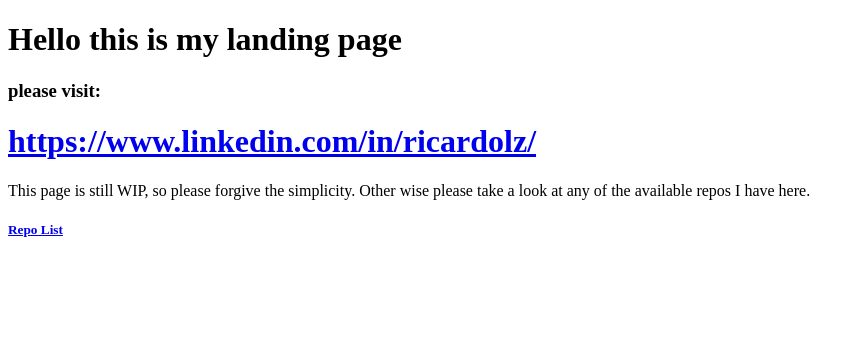
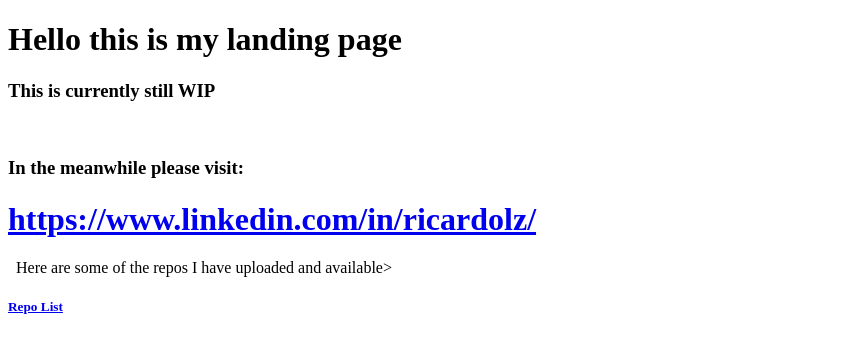
Before and after one commit to rl-zapata/rl-zapata.github.io, a plain HTML site: page index.html in a window 1280 px wide. Shown: the whole page, without its empty margins (0-865 px from the left). Drawn offline with Linux system fonts and the light colour scheme.

Commit message:
Update index.html

```diff
--- a/index.html
+++ b/index.html
@@ -8,12 +8,13 @@
 </head>
 <body>
     <h1>Hello this is my landing page</h1>
-    <h3>please visit:</h3>
+    <h3>This is currently still WIP</h3>
+    &nbsp
+    <h3>In the meanwhile please visit:</h3>
     <h1><a href="https://www.linkedin.com/in/ricardolz/">https://www.linkedin.com/in/ricardolz/</a></h1>
-
-    This page is still WIP, so please forgive the simplicity.
-    Other wise please take a look at any of the available repos I have here.
-    <h5><a href="https://github.com/Ricardo-L-Zapata?tab=repositories">Repo List</a></h5>
+    &nbsp
+    Here are some of the repos I have uploaded and available>
+    <h5><a href="https://github.com/rl-zapata?tab=repositories">Repo List</a></h5>
 
 </body>
 </html>
```
